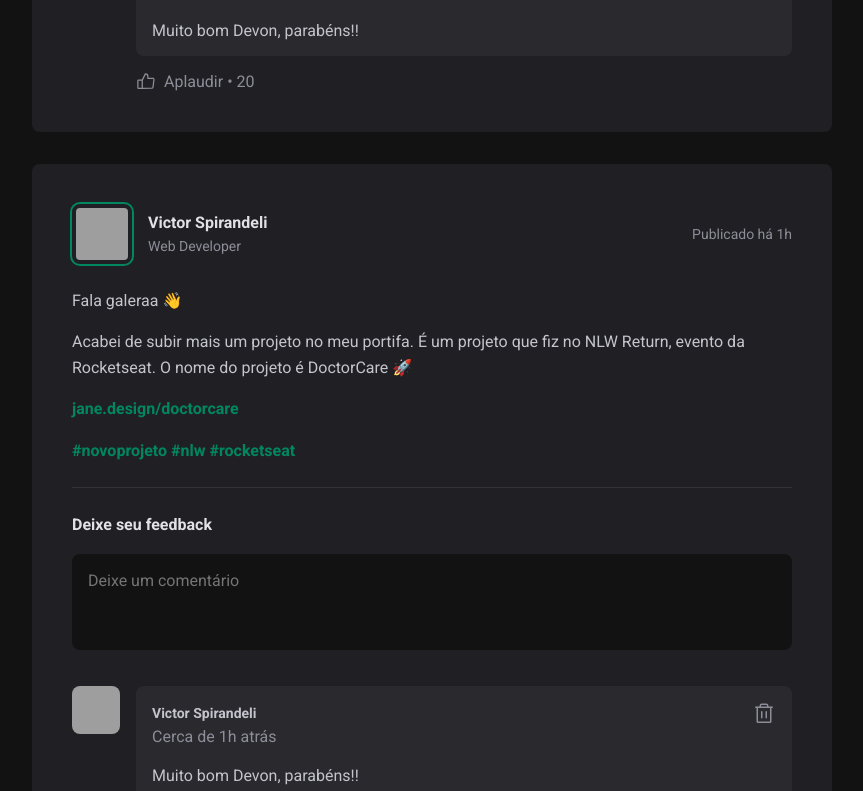
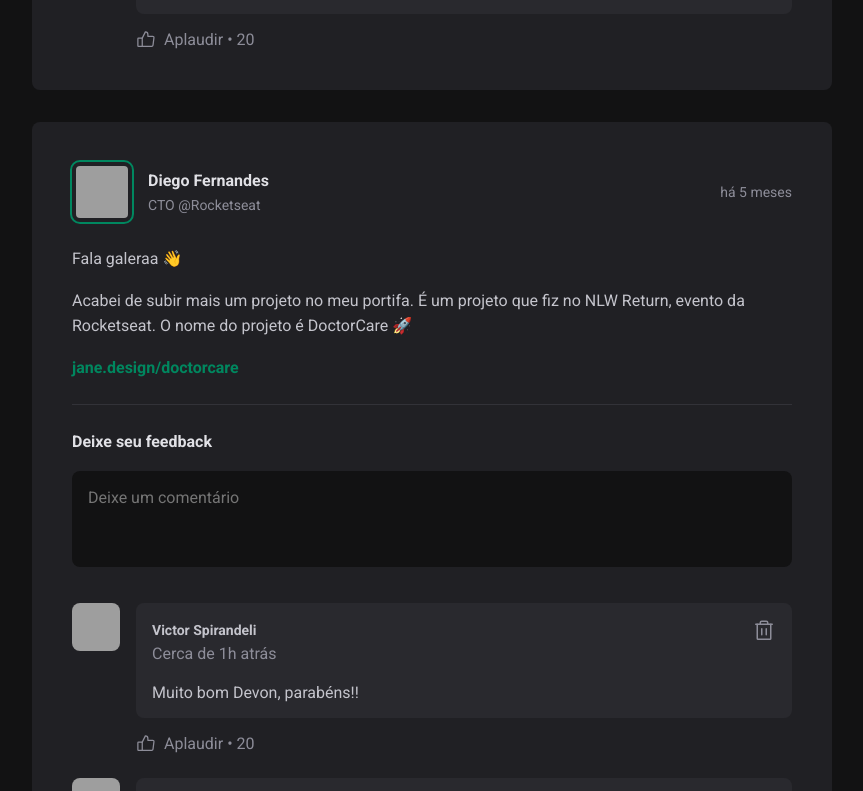
Before and after one commit to vspirandeli/rocketseat, a React (Vite) app in the folder ignite/reactJS/2023/projeto01/01-fundamentos-reactjs/: page / in a window 1280 px wide. Shown: the part 1211-2002 px from the top of the page, without its empty margins (352-1215 px from the left). Built offline with nearby package versions, Linux system fonts and the light colour scheme; grey boxes are pictures that could not be loaded.

Commit message:
feat(parte-2): Os Motores do React. Aula: Propriedades do Post. Adicionado os parâmetros dentro do componente Post

```diff
--- a/ignite/reactJS/2023/projeto01/01-fundamentos-reactjs/src/components/Post.jsx
+++ b/ignite/reactJS/2023/projeto01/01-fundamentos-reactjs/src/components/Post.jsx
@@ -1,12 +1,15 @@
+/* eslint-disable react/prop-types */
+import { format, formatDistanceToNow } from 'date-fns';
+import ptBR from 'date-fns/locale/pt-BR';
+
 import { Avatar } from './Avatar';
 import { Comment } from './Comment';
 
 import styles from './Post.module.css';
 
 // TODO: Melhorar o post vazio
-export function Post(props) {
-  // eslint-disable-next-line react/prop-types
-  if (!props?.author) {
+export function Post({ author, publishedAt, content }) {
+  if (!author) {
     return emptyPost();
   }
 
@@ -20,31 +23,38 @@ export function Post(props) {
     )
   }
 
+  const publishedDateFormated = format(publishedAt, "d LLLL 'às' HH:mm'h'", {
+    locale: ptBR,
+  });
+
+  const publishedDateRelativeToNow = formatDistanceToNow(publishedAt, {
+    locale: ptBR,
+    addSuffix: true,
+  });
+
   return (
     <article className={styles.post}>
       <header>
         <div className={styles.author}>
-          <Avatar src="https://github.com/vspirandeli.png" />
+          <Avatar src={author.avatarUrl} />
 
           <div className={styles.authorInfo}>
-            <strong>Victor Spirandeli</strong>
-            <span>Web Developer</span>
+            <strong>{author.name}</strong>
+            <span>{author.role}</span>
           </div>
         </div>
 
-        <time title="11 de Maio às 08:11h" dateTime="2023-05-11 08:11:08">Publicado há 1h</time>
+        <time title={publishedDateFormated} dateTime={publishedAt.toISOString()}>{publishedDateRelativeToNow}</time>
       </header>
 
       <div className={styles.content}>
-        <p>Fala galeraa 👋</p>
-        <p>Acabei de subir mais um projeto no meu portifa. É um projeto que fiz no NLW Return, evento da Rocketseat. O nome do projeto é DoctorCare 🚀</p>
-
-        <p><a href="">jane.design/doctorcare</a></p>
-        <p>
-          <a href="">#novoprojeto</a>{" "}
-          <a href="">#nlw</a>{" "}
-          <a href="">#rocketseat</a>
-        </p>
+        {content.map(item => {
+          if (item.type === 'paragraph') {
+            return <p key={item.content}>{item.content}</p>
+          } else if (item.type === 'link') {
+            return <p key={item.content}><a href="">{item.content}</a></p>
+          }
+        })}
       </div>
 
       <form className={styles.commentForm}>
```
